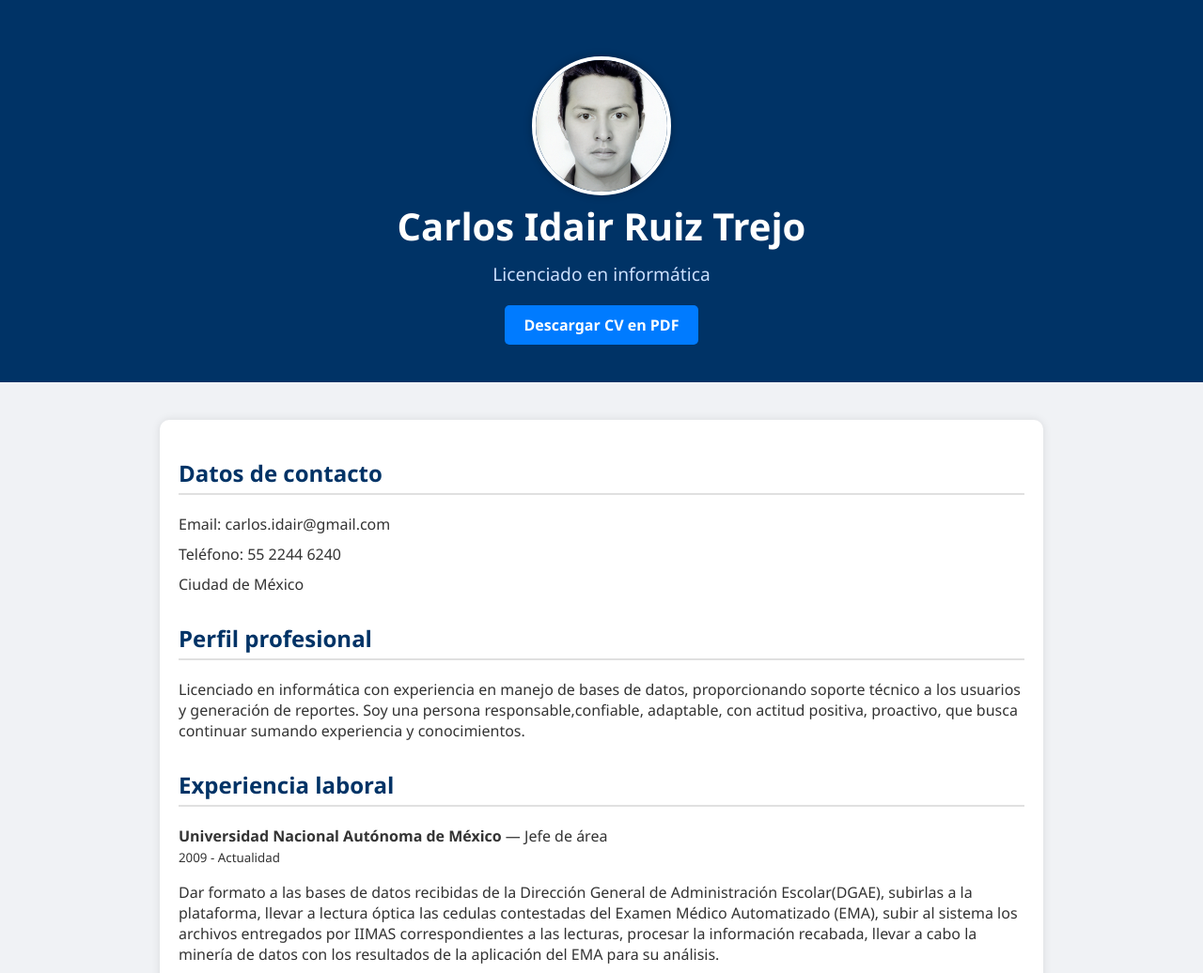
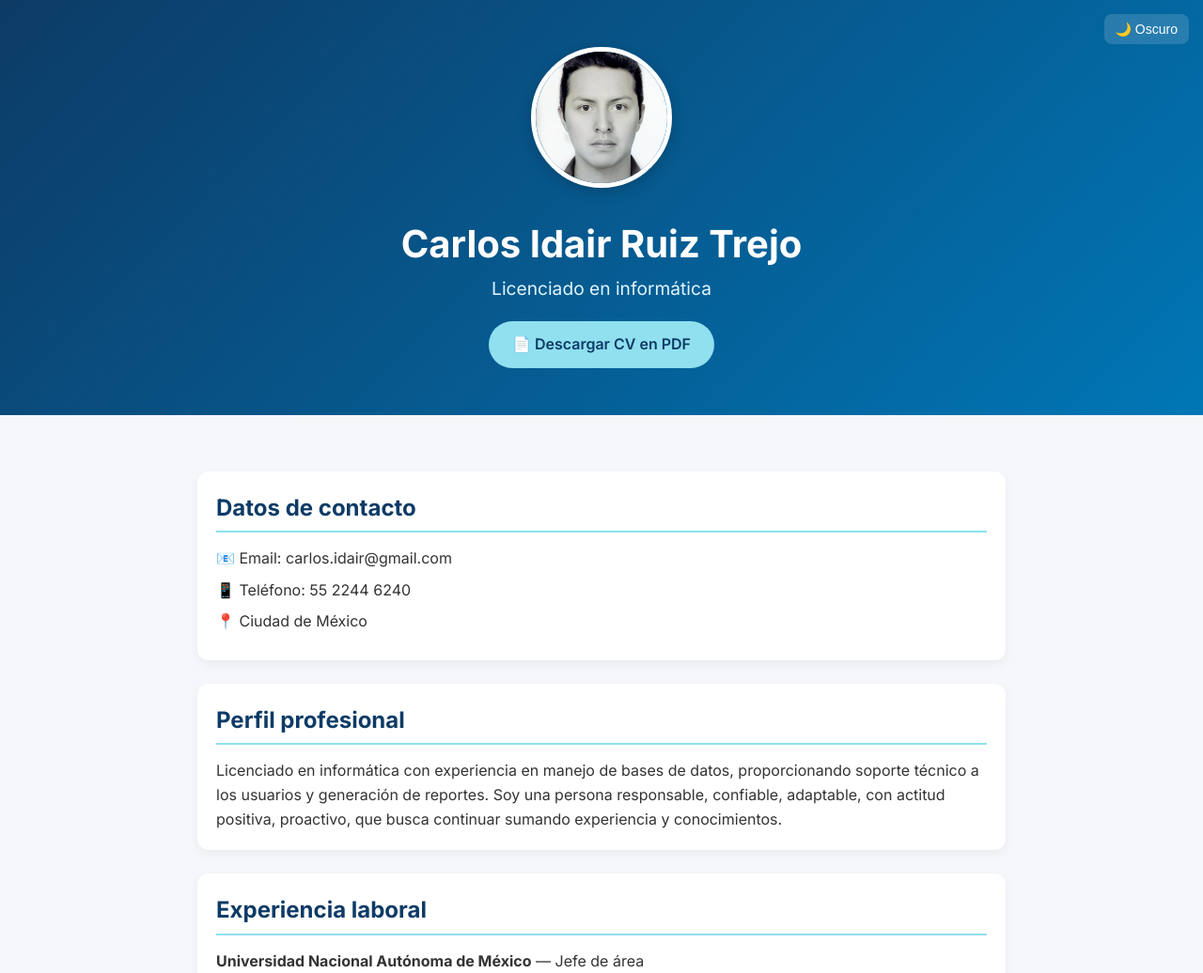
Before and after one commit to CarlosIdair/curriculum-vitae, a plain HTML site: page index.html in a window 1280 px wide. Shown: the top 1036 px of the page at 94% size. Drawn offline with Linux system fonts and the light colour scheme.

Commit message:
Add files via upload

```diff
--- a/index.html
+++ b/index.html
@@ -4,75 +4,125 @@
   <meta charset="UTF-8">
   <meta name="viewport" content="width=device-width, initial-scale=1.0">
   <title>Currículum Vitae | Carlos Idair</title>
+  <link href="https://fonts.googleapis.com/css2?family=Inter:wght@400;600;700&display=swap" rel="stylesheet">
   <style>
+    :root {
+      --color-primario: #0d3b66;
+      --color-secundario: #0077b6;
+      --color-fondo: #f5f7fa;
+      --color-texto: #333;
+      --color-acento: #90e0ef;
+      --color-card: #fff;
+      --color-footer: #eaf1f8;
+    }
+    body.dark {
+      --color-primario: #90e0ef;
+      --color-secundario: #48cae4;
+      --color-fondo: #0b0e11;
+      --color-texto: #e0e0e0;
+      --color-acento: #0077b6;
+      --color-card: #161a1f;
+      --color-footer: #111418;
+    }
+    * {
+      margin: 0;
+      padding: 0;
+      box-sizing: border-box;
+    }
     body {
-      font-family: 'Segoe UI', sans-serif;
-      margin: 0;
-      background-color: #f0f2f5;
-      color: #333;
+      font-family: 'Inter', sans-serif;
+      background-color: var(--color-fondo);
+      color: var(--color-texto);
+      line-height: 1.6;
+      transition: background-color 0.3s ease, color 0.3s ease;
     }
     header {
-      background-color: #003366;
+      background: linear-gradient(135deg, var(--color-primario), var(--color-secundario));
       color: white;
-      padding: 40px 20px;
       text-align: center;
+      padding: 50px 20px;
+      transition: background 0.3s ease;
+      position: relative;
+    }
+    .foto {
+      width: 150px;
+      height: 150px;
+      border-radius: 50%;
+      object-fit: cover;
+      border: 5px solid white;
+      box-shadow: 0 4px 15px rgba(0,0,0,0.2);
+      margin-bottom: 20px;
     }
     header h1 {
-      margin: 0;
       font-size: 2.5em;
+      font-weight: 700;
     }
     header p {
-      margin-top: 10px;
       font-size: 1.2em;
-      color: #cce0ff;
-    }
-    .foto {
-      width: 140px;
-      height: 140px;
-      border-radius: 50%;
-      object-fit: cover;
-      margin-top: 20px;
-      border: 4px solid #fff;
-      box-shadow: 0 0 8px rgba(0,0,0,0.3);
+      color: #dff6ff;
     }
     .descargar {
       margin-top: 20px;
     }
     .descargar a {
       display: inline-block;
-      background-color: #007bff;
-      color: white;
-      padding: 10px 20px;
-      border-radius: 5px;
+      background-color: var(--color-acento);
+      color: var(--color-primario);
+      padding: 12px 25px;
+      border-radius: 30px;
+      font-weight: 600;
       text-decoration: none;
-      font-weight: bold;
-      transition: background-color 0.3s;
+      transition: all 0.3s ease;
     }
     .descargar a:hover {
-      background-color: #0056b3;
+      background-color: white;
+      color: var(--color-secundario);
+    }
+    .theme-toggle {
+      position: absolute;
+      top: 15px;
+      right: 15px;
+      background: rgba(255, 255, 255, 0.15);
+      border: none;
+      color: white;
+      padding: 8px 12px;
+      border-radius: 8px;
+      cursor: pointer;
+      font-size: 14px;
+      backdrop-filter: blur(4px);
+      transition: background 0.3s ease;
+    }
+    .theme-toggle:hover {
+      background: rgba(255, 255, 255, 0.3);
     }
     main {
       max-width: 900px;
       margin: 40px auto;
       padding: 20px;
-      background-color: white;
-      border-radius: 10px;
-      box-shadow: 0 0 10px rgba(0,0,0,0.1);
     }
     section {
-      margin-bottom: 30px;
+      background-color: var(--color-card);
+      padding: 20px;
+      border-radius: 12px;
+      box-shadow: 0 4px 12px rgba(0,0,0,0.05);
+      margin-bottom: 25px;
+      transition: transform 0.2s ease, box-shadow 0.2s ease, background-color 0.3s ease;
+    }
+    section:hover {
+      transform: translateY(-3px);
+      box-shadow: 0 8px 20px rgba(0,0,0,0.1);
     }
     h2 {
-      color: #003366;
-      border-bottom: 2px solid #e0e0e0;
+      color: var(--color-primario);
+      border-bottom: 2px solid var(--color-acento);
       padding-bottom: 5px;
+      margin-bottom: 15px;
     }
     ul {
-      list-style-type: none;
-      padding-left: 0;
+      list-style: none;
     }
     ul li {
-      margin-bottom: 10px;
+      margin-bottom: 8px;
     }
     .item {
       margin-bottom: 15px;
@@ -81,45 +131,48 @@
       text-align: center;
       padding: 20px;
       font-size: 14px;
-      color: #888;
+      color: #666;
+      background-color: var(--color-footer);
+      margin-top: 40px;
+      transition: background-color 0.3s ease, color 0.3s ease;
+    }
+    body.dark footer {
+      color: #aaa;
     }
   </style>
 </head>
-
-
 <body>
   <header>
+    <button class="theme-toggle" id="themeToggle">🌙 Oscuro</button>
     <img src="foto.jpg" alt="Foto de Carlos Idair" class="foto">
     <h1>Carlos Idair Ruiz Trejo</h1>
     <p>Licenciado en informática</p>
     <div class="descargar">
-      <a href="Curriculum CV-2025.pdf" download>Descargar CV en PDF</a>
+      <a href="Curriculum CV-2025.pdf" download>📄 Descargar CV en PDF</a>
     </div>
   </header>
   <main>
     <section>
       <h2>Datos de contacto</h2>
       <ul>
-        <li>Email: carlos.idair@gmail.com</li>
-        <li>Teléfono: 55 2244 6240</li>
-        <li>Ciudad de México</li>
+        <li>📧 Email: carlos.idair@gmail.com</li>
+        <li>📱 Teléfono: 55 2244 6240</li>
+        <li>📍 Ciudad de México</li>
       </ul>
     </section>
     <section>
       <h2>Perfil profesional</h2>
       <p>Licenciado en informática con experiencia en manejo de bases de datos, proporcionando soporte técnico a los usuarios y generación de reportes.
-         Soy una persona responsable,confiable, adaptable, con actitud positiva, proactivo, que busca continuar sumando experiencia y conocimientos.</p>
+         Soy una persona responsable, confiable, adaptable, con actitud positiva, proactivo, que busca continuar sumando experiencia y conocimientos.</p>
     </section>
     <section>
       <h2>Experiencia laboral</h2>
       <div class="item">
         <strong>Universidad Nacional Autónoma de México</strong> — Jefe de área<br>
         <small>2009 - Actualidad</small>
-
-        <p>Dar formato a las bases de datos recibidas de la Dirección General de Administración Escolar(DGAE), subirlas a la plataforma, llevar a lectura óptica las cedulas contestadas del Examen Médico Automatizado (EMA),
+        <p>Dar formato a las bases de datos recibidas de la Dirección General de Administración Escolar (DGAE), subirlas a la plataforma, llevar a lectura óptica las cédulas contestadas del Examen Médico Automatizado (EMA),
           subir al sistema los archivos entregados por IIMAS correspondientes a las lecturas, procesar la información recabada, llevar a cabo la minería de datos con los resultados de la aplicación del EMA para su análisis.</p>
-         <p>Actualización de horarios del personal médico en el Sistema de Administración de Servicios Médicos (ASERMED), gestión de la base de datos para la generación de reportes de productividad del mes en curso. Apoyo de soporte informático a los usuarios de la DGAS.</p>
-
+        <p>Actualización de horarios del personal médico en el Sistema de Administración de Servicios Médicos (ASERMED), gestión de la base de datos para la generación de reportes de productividad del mes en curso. Apoyo de soporte informático a los usuarios de la DGAS.</p>
       </div>
     </section>
     <section>
@@ -134,22 +187,55 @@
     <section>
       <h2>Habilidades</h2>
       <ul>
-        <li>Manejo de herramientas ofimáticas</li>
-        <li>Manejo de Bases de Datos SQL Server</li>
-        <li>Soporte informático</li>
-        <li>Aprendizaje activo en HTML, CSS y JavaScript</li>
+        <li>💻 Manejo de herramientas ofimáticas</li>
+        <li>🗄 Manejo de Bases de Datos SQL Server</li>
+        <li>🛠 Soporte informático</li>
+        <li>🌐 Aprendizaje activo en HTML, CSS y JavaScript</li>
       </ul>
     </section>
     <section>
       <h2>Idiomas</h2>
       <ul>
-        <li>Español (nativo)</li>
-        <li>Inglés (Básico)</li>
+        <li>🇪🇸 Español (nativo)</li>
+        <li>🇬🇧 Inglés (básico)</li>
       </ul>
     </section>
   </main>
   <footer>
     &copy; 2025 Carlos Idair Ruiz Trejo | CV Web Personal
   </footer>
+
+  <script>
+    const toggleBtn = document.getElementById('themeToggle');
+    const body = document.body;
+
+    // Función para aplicar modo
+    function applyTheme(theme) {
+      if (theme === 'dark') {
+        body.classList.add('dark');
+        toggleBtn.textContent = '☀️ Claro';
+      } else {
+        body.classList.remove('dark');
+        toggleBtn.textContent = '🌙 Oscuro';
+      }
+    }
+
+    // Revisar preferencia guardada o sistema
+    const savedTheme = localStorage.getItem('theme');
+    if (savedTheme) {
+      applyTheme(savedTheme);
+    } else {
+      const prefersDark = window.matchMedia('(prefers-color-scheme: dark)').matches;
+      applyTheme(prefersDark ? 'dark' : 'light');
+    }
+
+    // Evento de cambio
+    toggleBtn.addEventListener('click', () => {
+      const isDark = body.classList.contains('dark');
+      const newTheme = isDark ? 'light' : 'dark';
+      applyTheme(newTheme);
+      localStorage.setItem('theme', newTheme);
+    });
+  </script>
 </body>
 </html>
```
